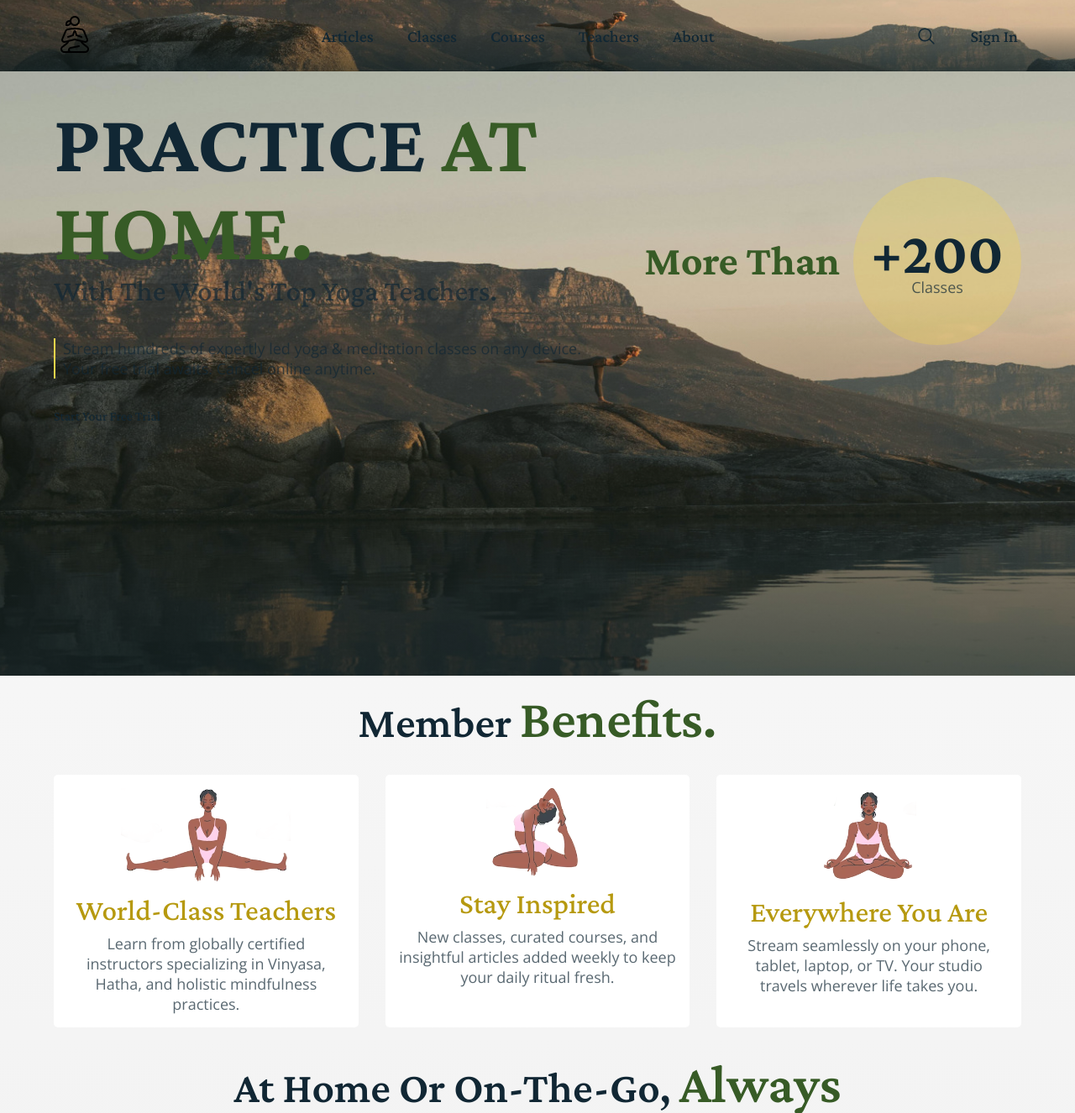
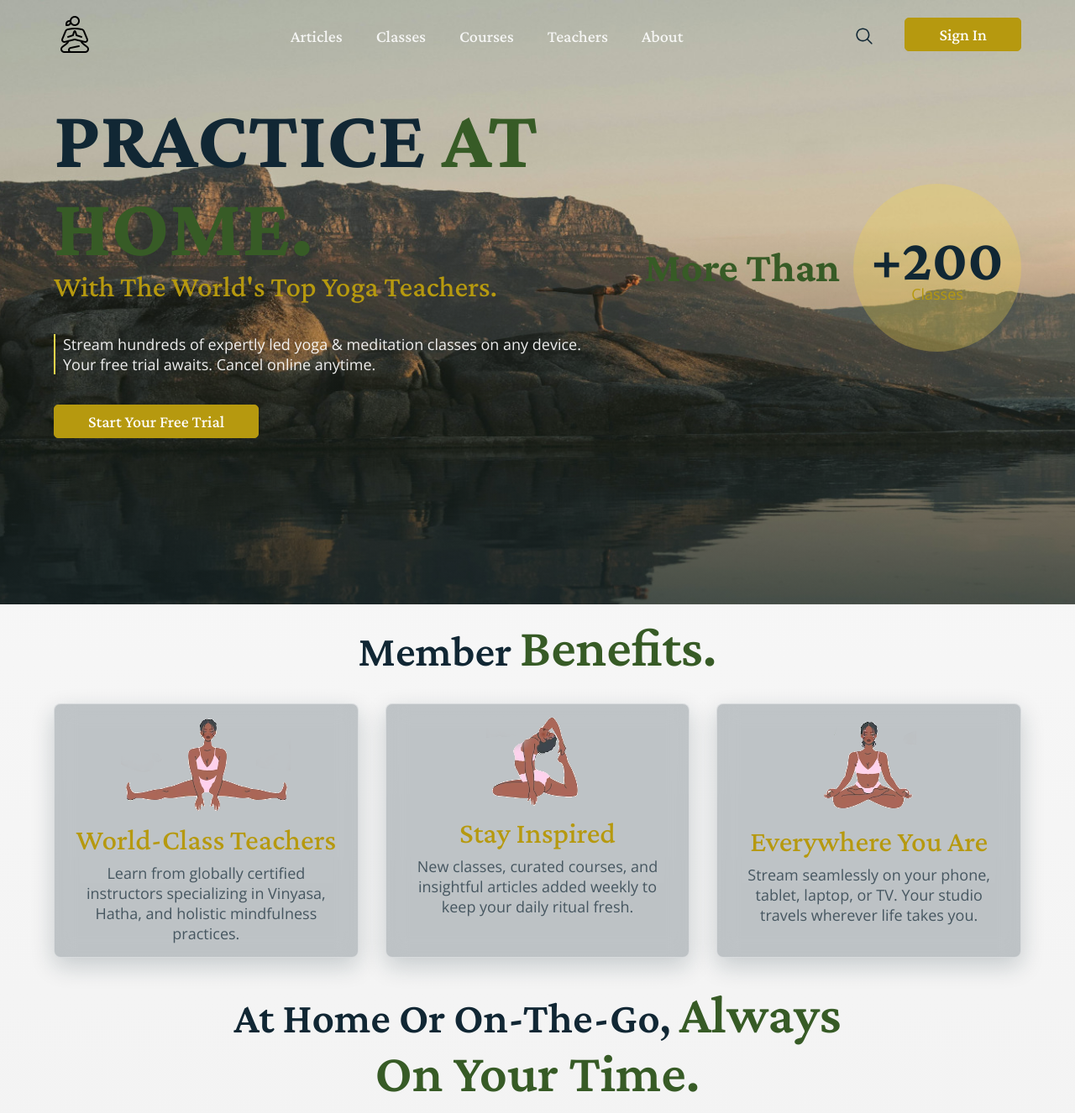
Before and after one commit to SummerJyl/SoCal-Boho-Yoga, a PHP site: page /index.html in a window 1280 px wide. Shown: the top 1326 px of the page at 84% size. Run offline with PHP 8.4, Linux system fonts and the light colour scheme.

Commit message:
Hero changes

```diff
--- a/css/style.css
+++ b/css/style.css
@@ -80,6 +80,14 @@ ul {
 }
 
 /* Navigation */
+.site-nav {
+    position: absolute;
+    top: 0;
+    left: 0;
+    z-index: 10;
+    width: 100%;
+}
+
 header {
     align-items: center;
     justify-content: space-between;
@@ -111,6 +119,11 @@ footer ul a {
     fill: var(--c1--1--);
 }
 
+.primary-links a,
+.secondary-links a:not(.page-btn) {
+    color: rgba(255, 255, 255, 0.88);
+}
+
 nav a {
 padding: 0.2em;
 }
@@ -139,8 +152,9 @@ nav a:hover::after {
 }
 
 /* Page Button */
-.page-btn
-.page-btn.active:hover{
+.page-btn {
+    position: relative;
+    isolation: isolate;
     font-weight: 500;
     font-size: 20px;
     color: var(--c1--4--);
@@ -149,17 +163,40 @@ nav a:hover::after {
     background: var(--c1--5--);
     padding: 0.4em 2em;
     border-radius: 5px;
-    -webkit-border-radius: 5px;
-    -moz-border-radius: 5px;
-    -ms-border-radius: 5px;
-    -o-border-radius: 5px;
+    overflow: hidden;
 }
 
-.page-btn:hover
+.page-btn::after {
+    content: "";
+    position: absolute;
+    inset: 0;
+    z-index: -1;
+    background: rgba(17, 39, 52, 0.24);
+    transform: translateX(-101%);
+    transition: transform 0.35s ease-in-out;
+}
+
+.page-btn:hover::after,
+.page-btn:focus-visible::after {
+    transform: translateX(0);
+}
+
+.page-btn:hover,
+.page-btn:focus-visible {
+    color: var(--c1--4--);
+    border-color: var(--c1--5--);
+}
+
 .page-btn.active {
+    color: var(--c1--4--);
+    border: 1px solid var(--c1--5--);
+    background: var(--c1--5--);
+}
+
+.page-btn.active:hover {
     background: transparent;
-    color: var(--c1--1--);
-    border-color: var(--c1--1--);
+    color: var(--c1--4--);
+    border-color: var(--c1--5--);
 }
 
 /* End Page Button */
@@ -168,7 +205,7 @@ nav a:hover::after {
 
 /* Hero Section */
 .hero {
-    padding: 2em 0;
+    padding: 7em 0 2em;
     min-height: calc(100vh - 80.2px);
 }
 
@@ -224,7 +261,7 @@ h3 {
 }
 
 .hero h3 {
-    color: var(--c1--2--);
+    color: var(--c1--5--);
 }
 
 p {
@@ -240,6 +277,7 @@ p {
 
 .hero-content p {
     margin: 2em 0;
+    color: rgba(255, 255, 255, 0.92);
 }
 
 .number-class {
@@ -277,10 +315,12 @@ h4 {
 .number h1 {
     font-size: clamp(40px, 10vw, 70px);
     line-height: 0.9;
+    color: var(--c1--1--);
 }
 
 .number p {
     line-height: 1;
+    color: var(--c1--5--);
 }
 
 /* End Hero Section */
@@ -313,13 +353,13 @@ h2 span {
 
 .b-card {
     text-align: center;
-    background: var(--c1--4--);
+    background: rgba(17, 39, 52, 0.24);
     padding: 1em;
-    border-radius: 5px;
-    -webkit-border-radius: 5px;
-    -moz-border-radius: 5px;
-    -ms-border-radius: 5px;
-    -o-border-radius: 5px;
+    backdrop-filter: blur(12px) saturate(115%);
+    -webkit-backdrop-filter: blur(12px) saturate(115%);
+    border: 1px solid rgba(255, 255, 255, 0.42);
+    border-radius: 8px;
+    box-shadow: 0 10px 28px rgba(17, 39, 52, 0.2);
 }
 
 .b-card img {
--- a/partials/hero.html
+++ b/partials/hero.html
@@ -4,7 +4,7 @@
       <h1>Practice <span>at home.</span></h1>
       <h3>With The World's Top Yoga Teachers.</h3>
       <p class="p-line">Stream hundreds of expertly led yoga & meditation classes on any device. Your free trial awaits. Cancel online anytime.</p>
-      <a href="#" class="page-btn">Start Your Free Trial</a>
+      <a href="#customize" class="page-btn">Start Your Free Trial</a>
     </div>
     <div class="badge-wrapper">
       <h4 class="more-than">More Than</h4>
--- a/partials/nav.html
+++ b/partials/nav.html
@@ -1,15 +1,15 @@
-    <section class="bg">
+    <section class="site-nav">
         <!-- Navigation -->
         <header class="row container">
             <a href="#" class="logo"><img src="./Images/female-meditation.png" alt="SoCal Boho Yoga Home"></a>
             <div class="toggleMenu" onclick="toggleMenu();"></div>
             <nav class="navigation row">
                 <ul class="primary-links row">
-                    <li><a href="#">Articles</a></li>
-                    <li><a href="#">Classes</a></li>
-                    <li><a href="#">Courses</a></li>
-                    <li><a href="#">Teachers</a></li>
-                    <li><a href="#">About</a></li>
+                    <li><a href="#challenge-slider">Articles</a></li>
+                    <li><a href="#customize">Classes</a></li>
+                    <li><a href="#courses">Courses</a></li>
+                    <li><a href="#teacher-profiles">Teachers</a></li>
+                    <li><a href="#empowerment">About</a></li>
                 </ul>
                 <ul class="secondary-links row">
                     <li>
```
Also changed, not shown: other parts of css/style.css (+14 -10 lines).
